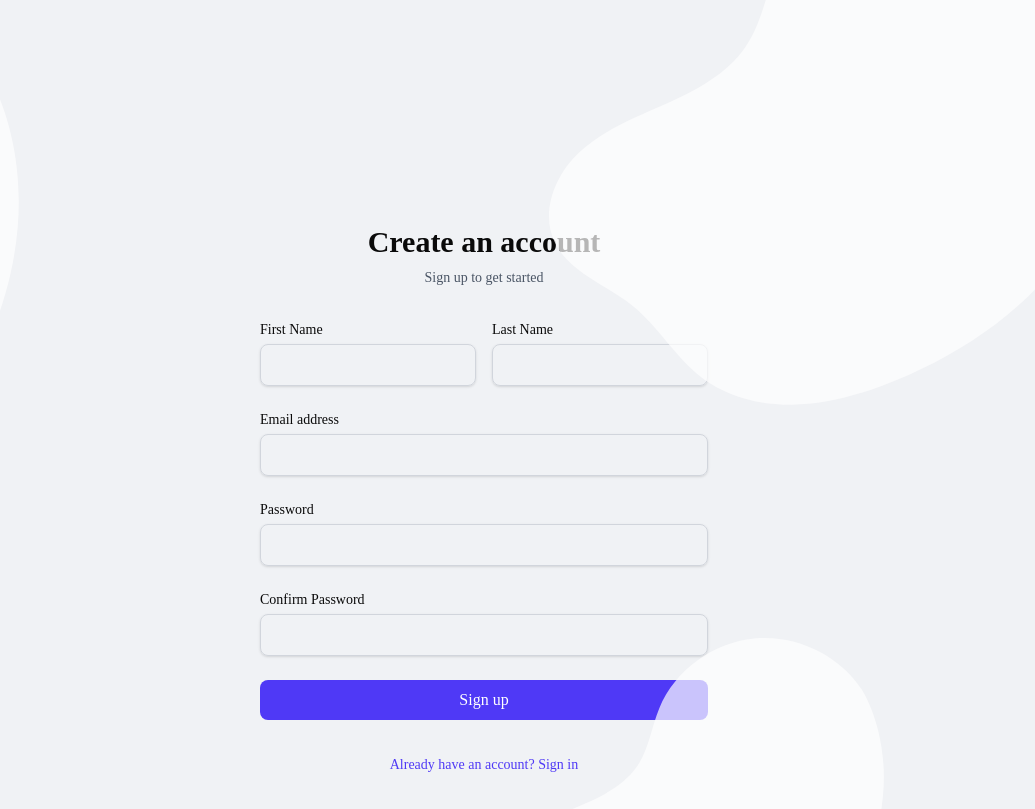
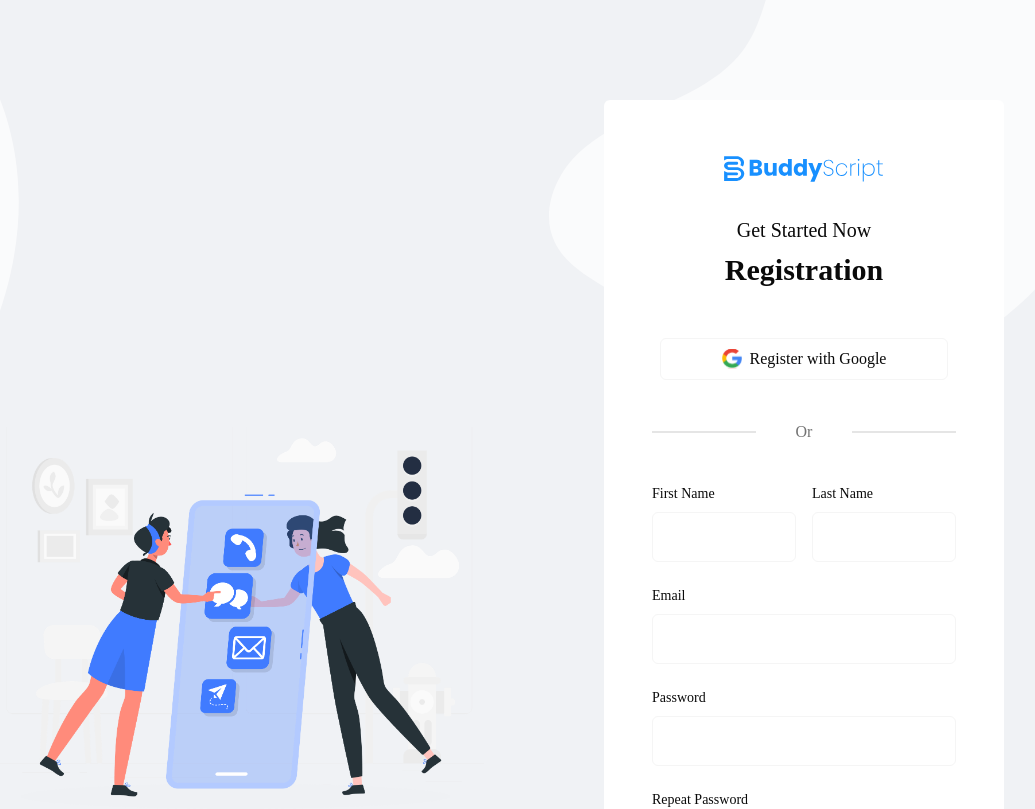
Before and after one commit to Rakibul-98/buddy-script-client, a Next.js app: page /registration in a window 1280 px wide. Shown: the top 809 px of the page, without its empty margins (156-1191 px from the left). Built offline with nearby package versions, Linux system fonts and the light colour scheme; no server answers.

Commit message:
Fix: completed the registration page design

```diff
--- a/src/app/Components/Auth/GoogleSignInButton.tsx
+++ b/src/app/Components/Auth/GoogleSignInButton.tsx
@@ -53,7 +53,7 @@
     },
   });
 
-  const defaultText = mode === "login" ? "Or sign-in with Google" : "Sign up with Google";
+  const defaultText = mode === "login" ? "Or sign-in with Google" : "Register with Google";
   const displayText = buttonText || defaultText;
 
   return (
--- a/src/app/Components/Auth/Login.tsx
+++ b/src/app/Components/Auth/Login.tsx
@@ -154,7 +154,7 @@
           </div>
         </form>
 
-        <div className="mt-15 text-center text-muted-foreground">Dont have an account? {" "}
+        <div className="mt-15 text-center text-muted-foreground"><span>Dont have an account? {" "}</span>
           <Link href="/registration" className="text-[#1890FF] hover:text-[#1890FF]/95 font-medium">
             Create New Account
           </Link>
--- a/src/app/Components/Auth/Registration.tsx
+++ b/src/app/Components/Auth/Registration.tsx
@@ -8,6 +8,8 @@
 import { useRouter } from "next/navigation";
 import { toast } from "sonner";
 import Link from "next/link";
+import GoogleSignInButton from "./GoogleSignInButton";
+import Image from "next/image";
 
 interface RegistrationFormData {
   firstName: string;
@@ -55,19 +57,45 @@
   };
 
   return (
-    <div className="flex min-h-screen items-center justify-center">
-      <div className="w-full max-w-md space-y-8">
-        <div>
-          <h2 className="text-center text-3xl font-bold">Create an account</h2>
-          <p className="mt-2 text-center text-sm text-gray-600">
-            Sign up to get started
-          </p>
+    <div className="flex flex-col lg:flex-row gap-2 lg:gap-10 justify-between items-center">
+      <div className="relative w-full lg:w-1/2 h-110">
+        <Image
+          src="/assets/registration_img.png"
+          alt="Registration Image"
+          fill
+          className="object-contain object-center"
+          priority
+        />
+      </div>
+      <div className="w-full lg:w-100 mx-auto lg:mx-0 bg-white z-50 p-12 rounded-sm">
+        <div className="mb-12.5">
+          <div className="relative w-40 h-10 mx-auto mb-7">
+            <Image
+              src="/assets/logo.svg"
+              alt="logo Image"
+              fill
+              className="object-contain object-center"
+              priority
+            />
+          </div>
+          <p className="text-xl text-center mb-2">Get Started Now</p>
+          <h2 className="text-center text-2xl sm:text-3xl font-bold">Registration</h2>
+        </div>
+
+        <div className="mb-10">
+          <GoogleSignInButton mode="register" />
+        </div>
+
+        <div className="flex items-center gap-10 mb-10">
+          <div className="border h-0.5 w-full"></div>
+          <p className="text-muted-foreground">Or</p>
+          <div className="border h-0.5 w-full"></div>
         </div>
 
         <form onSubmit={handleSubmit(onSubmit)} className="space-y-6">
           <div className="grid grid-cols-2 gap-4">
             <div>
-              <label htmlFor="firstName" className="block text-sm font-medium">
+              <label htmlFor="firstName" className="block text-sm font-medium mb-2 text-center lg:text-left">
                 First Name
               </label>
               <input
@@ -80,7 +108,7 @@
                     message: "First name must be at least 2 characters",
                   },
                 })}
-                className="mt-1 block w-full rounded-md border border-gray-300 px-3 py-2 shadow-sm focus:border-indigo-500 focus:outline-none focus:ring-indigo-500"
+                className="block w-full rounded-sm border border-[#F5F5F5] p-3 focus:border-[#1890FF] focus:outline-none focus:ring-[#1890FF]"
               />
               {errors.firstName && (
                 <p className="mt-1 text-sm text-red-500">
@@ -90,7 +118,7 @@
             </div>
 
             <div>
-              <label htmlFor="lastName" className="block text-sm font-medium">
+              <label htmlFor="lastName" className="block text-sm font-medium mb-2 text-center lg:text-left">
                 Last Name
               </label>
               <input
@@ -103,7 +131,7 @@
                     message: "Last name must be at least 2 characters",
                   },
                 })}
-                className="mt-1 block w-full rounded-md border border-gray-300 px-3 py-2 shadow-sm focus:border-indigo-500 focus:outline-none focus:ring-indigo-500"
+                className="block w-full rounded-sm border border-[#F5F5F5] p-3 focus:border-[#1890FF] focus:outline-none focus:ring-[#1890FF]"
               />
               {errors.lastName && (
                 <p className="mt-1 text-sm text-red-500">
@@ -114,8 +142,8 @@
           </div>
 
           <div>
-            <label htmlFor="email" className="block text-sm font-medium">
-              Email address
+            <label htmlFor="email" className="block text-sm font-medium mb-2 text-center lg:text-left">
+              Email
             </label>
             <input
               id="email"
@@ -127,7 +155,7 @@
                   message: "Invalid email address",
                 },
               })}
-              className="mt-1 block w-full rounded-md border border-gray-300 px-3 py-2 shadow-sm focus:border-indigo-500 focus:outline-none focus:ring-indigo-500"
+              className="block w-full rounded-sm border border-[#F5F5F5] p-3 focus:border-[#1890FF] focus:outline-none focus:ring-[#1890FF]"
             />
             {errors.email && (
               <p className="mt-1 text-sm text-red-500">{errors.email.message}</p>
@@ -135,7 +163,7 @@
           </div>
 
           <div>
-            <label htmlFor="password" className="block text-sm font-medium">
+            <label htmlFor="password" className="block text-sm font-medium mb-2 text-center lg:text-left">
               Password
             </label>
             <input
@@ -152,7 +180,7 @@
                   message: "Password must contain at least one letter and one number",
                 },
               })}
-              className="mt-1 block w-full rounded-md border border-gray-300 px-3 py-2 shadow-sm focus:border-indigo-500 focus:outline-none focus:ring-indigo-500"
+              className="block w-full rounded-sm border border-[#F5F5F5] p-3 focus:border-[#1890FF] focus:outline-none focus:ring-[#1890FF]"
             />
             {errors.password && (
               <p className="mt-1 text-sm text-red-500">
@@ -162,8 +190,8 @@
           </div>
 
           <div>
-            <label htmlFor="confirmPassword" className="block text-sm font-medium">
-              Confirm Password
+            <label htmlFor="confirmPassword" className="block text-sm font-medium mb-2 text-center lg:text-left">
+              Repeat Password
             </label>
             <input
               id="confirmPassword"
@@ -173,7 +201,7 @@
                 validate: (value) =>
                   value === watch("password") || "Passwords do not match",
               })}
-              className="mt-1 block w-full rounded-md border border-gray-300 px-3 py-2 shadow-sm focus:border-indigo-500 focus:outline-none focus:ring-indigo-500"
+              className="block w-full rounded-sm border border-[#F5F5F5] p-3 focus:border-[#1890FF] focus:outline-none focus:ring-[#1890FF]"
             />
             {errors.confirmPassword && (
               <p className="mt-1 text-sm text-red-500">
@@ -181,22 +209,33 @@
               </p>
             )}
           </div>
+          <div className="flex justify-center md:justify-start mb-10">
+            <div className="flex gap-2 items-center">
+              <div className="h-4 w-4 rounded-full border border-[#1890FF] p-0.75">
+                <div className="h-full w-full rounded-full bg-[#1890FF]" />
+              </div>
+              <p>I agree to terms & conditions</p>
+            </div>
+          </div>
+          <div className="flex justify-center">
+            <button
+              type="submit"
+              disabled={isLoading}
+              className="w-49 lg:w-full rounded-sm bg-[#1890FF] px-4 py-3 text-white hover:bg-[#1890FF]/95 hover:shadow-lg focus:outline-none"
+            >
+              {isLoading ? "Creating account..." : "Sign up"}
+            </button>
+          </div>
 
-          <button
-            type="submit"
-            disabled={isLoading}
-            className="w-full rounded-md bg-indigo-600 px-4 py-2 text-white hover:bg-indigo-700 focus:outline-none focus:ring-2 focus:ring-indigo-500 focus:ring-offset-2 disabled:cursor-not-allowed disabled:opacity-50"
-          >
-            {isLoading ? "Creating account..." : "Sign up"}
-          </button>
         </form>
 
-        <div className="text-center">
+        <div className="mt-15 text-center text-muted-foreground">
+          <span>Already have an account? {" "}</span>
           <Link
             href="/login"
-            className="text-sm text-indigo-600 hover:text-indigo-500"
+            className="text-[#1890FF] hover:text-[#1890FF]/95 font-medium"
           >
-            Already have an account? Sign in
+            Login now
           </Link>
         </div>
       </div>
```
Also changed, not shown: public/assets/registration_img.png (added).
